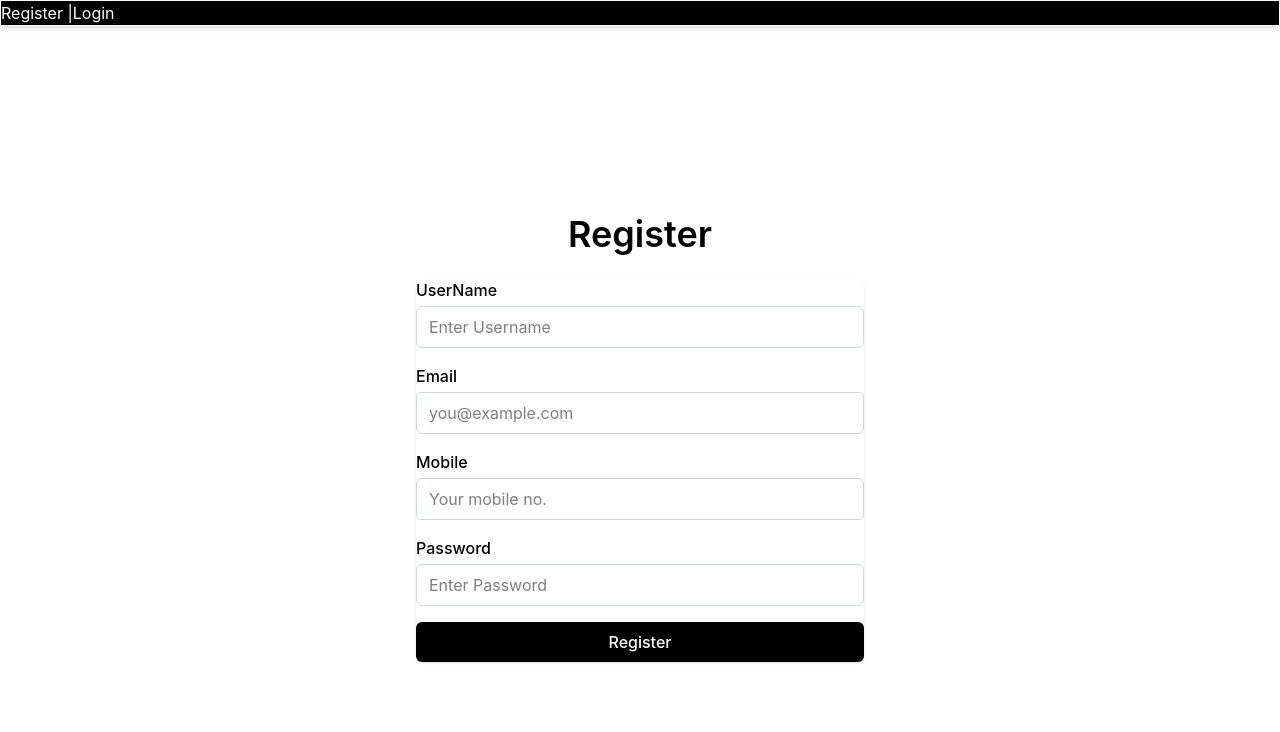
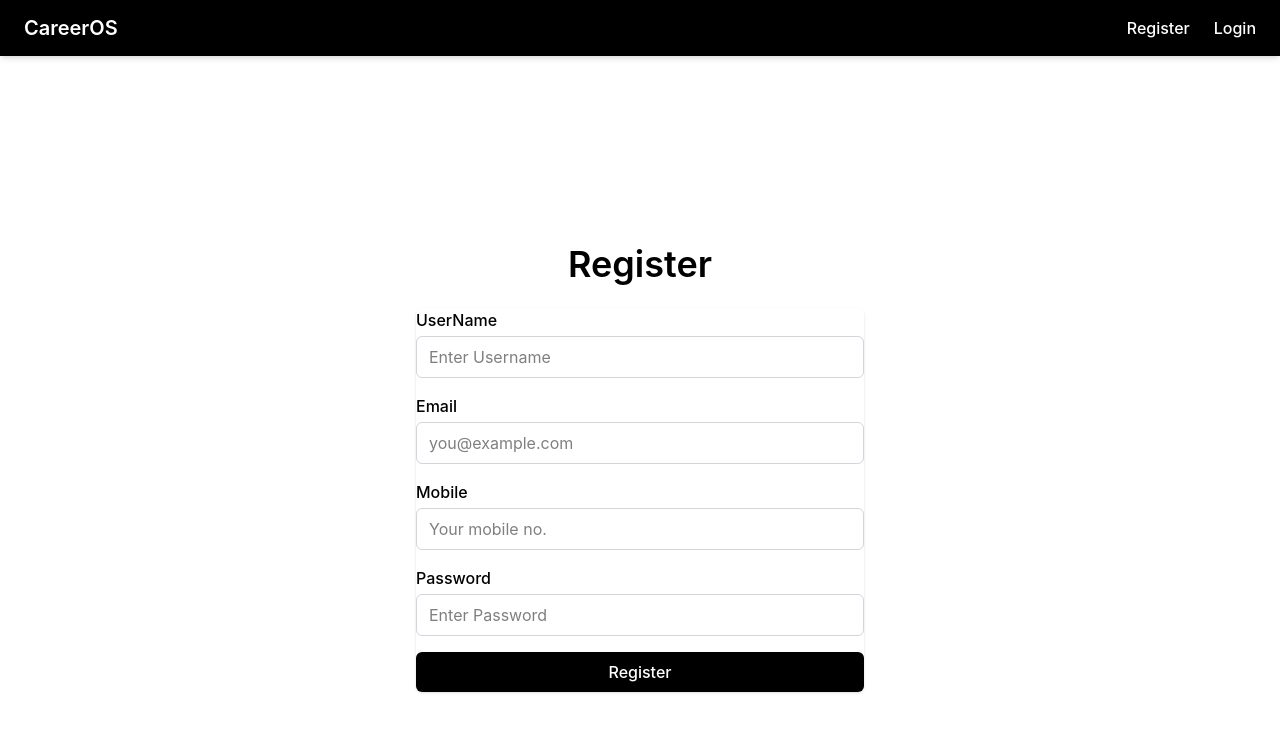
Before and after one commit to Sreesanth-01/CareerOS-frontend, a React (Vite) app: page / in a window 1280 px wide. Shown: the top 732 px of the page. Built offline with nearby package versions, Linux system fonts and the light colour scheme.

Commit message:
style: navbar

```diff
--- a/src/components/Navbar.jsx
+++ b/src/components/Navbar.jsx
@@ -8,17 +8,20 @@ const Navbar = () => {
   console.log("Navbar authentication:", isAuthenticated);
 
   return (
-    <nav className='sticky w-full bg-black text-white border shadow-md'>
+    <nav className='bg-black text-white shadow-md flex items-center justify-between'>
+      <div className='px-6'>
+        <span className='text-xl font-semibold'>CareerOS</span>
+      </div>
       {!isAuthenticated ? (
-        <div>
-          <Link to="/register">Register |</Link>
-          <Link to="/login">Login</Link>
+        <div className='flex gap-6 px-6 py-4'>
+          <Link to="/register" className='font-medium hover:font-bold'>Register </Link>
+          <Link to="/login" className='font-medium hover:font-bold'>Login</Link>
         </div>
       ) : (
-        <div>
-          <Link to="/AddjobApplication">AddJobs |</Link>
-          <Link to="/ViewjobApplications">JobList |</Link>
-          <button onClick={logout}>Logout</button>
+        <div className='flex gap-6 px-6 py-4'>
+          <Link to="/AddjobApplication" className='font-medium hover:font-bold'>AddJobs</Link>
+          <Link to="/ViewjobApplications" className='font-medium hover:font-bold'>JobList</Link>
+          <button onClick={logout} className='text-red-600 px-3 font-medium  rounded-md hover:cursor-pointer hover:font-bold'>Logout</button>
         </div>
       )}
     </nav>
--- a/src/pages/Login.jsx
+++ b/src/pages/Login.jsx
@@ -4,6 +4,7 @@ import { loginApi } from '../api/authApi';
 import { useNavigate } from 'react-router-dom';
 import AuthContext from '../context/AuthContext';
 
+//Implement login with mobile option too
 const Login = () => {
 
   const {login} = useContext(AuthContext);
```
